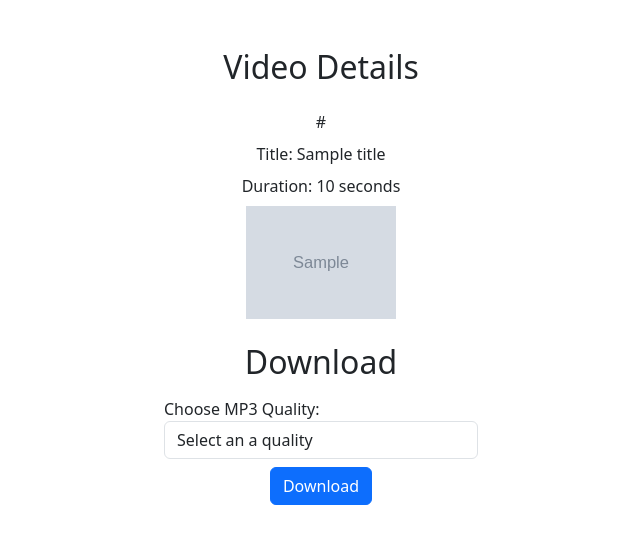
After one commit to abdullah72005/Ultimate_Toolbox, a Flask app: template templates/ytDownload.html in a window 1280 px wide. The commit adds this page. Shown: the top 544 px of the page, without its empty margins (319-959 px from the left). Run offline with Flask 3, Linux system fonts and the light colour scheme; the template is opened without the code that fills it: most values are stand-ins (such as "Sample title", 1, 10 or a date in 2020); grey boxes marked "Sample" are stand-in pictures; parts of the project's set-up code (start-up, migrations or seed data) failed here and were passed over; some libraries are stand-ins or nearby versions.

Commit message:
Finished youtube URL to MP3 Fixes #18
Added Error handling and fixed the HTML

```diff
--- a/app.py
+++ b/app.py
@@ -2,16 +2,18 @@ import os
 import magic
 
 
-from flask import Flask, redirect, render_template, request, send_file
+from flask import Flask, redirect, render_template, request, send_file, session
 from flask_session import Session
 from werkzeug.utils import secure_filename
 from werkzeug.exceptions import RequestEntityTooLarge
+from pytube.exceptions import AgeRestrictedError, VideoUnavailable, RegexMatchError, VideoRegionBlocked
 
 
 
 
 from helpers.functions import apology, deleteFiles
 from helpers.convertion import convIMAGE, getOutputChoices, convert_audio, convert_csv, pdf2word, txt2word, txt2pdf, word2txt, pdf2txt, word2pdf
+from helpers.yt import print_audio_streams, download_audio, get_video_info
 
 
 app = Flask(__name__)
@@ -79,7 +81,6 @@ def upload():
                 ))
 
                 extension: str = magic.from_file(app.config['UPLOAD_DIRECTORY'] + secure_filename(file.filename), mime=True)
-                print(extension)
 
                 # Check if the file extension is in the allowed extensions set
                 if extension not in app.config['ALLOWED_EXTENSIONS']:
@@ -185,13 +186,78 @@ def con():
 @app.route('/yt-to-mp3', methods=["GET", "POST"])
 def url():
     if request.method == "POST":
-        print()
+        try:
+            # Retrieve YouTube URL from the form and store it in the session
+            youtube_url = request.form['url']
+            session['url'] = youtube_url
+
+            # Get video information and store title in the session
+            title, thumbnail_url, duration = get_video_info(youtube_url)
+            session['title'] = title
+
+            # Get audio streams and store in the session
+            audio_streams = print_audio_streams(youtube_url)
+            session["audio_streams"] = audio_streams
+
+            # Render template with video information
+            return render_template('ytDownload.html', youtube_url=url, title=title, duration=duration, thumbnail_url=thumbnail_url, audio_streams=audio_streams)
+
+        #Handle the exceptions
+        except AgeRestrictedError as e:
+            session['error_message'] = "Error: This video is age-restricted."
+            return render_template('ytcon.html', error_message=session['error_message'])
+
+        except VideoRegionBlocked as e:
+            session['error_message'] = "Error: This video is region blocked"
+            return render_template('ytcon.html', error_message=session['error_message'])
+
+        except VideoUnavailable as e:
+            session['error_message'] = "Error: This video is unavailable."
+            return render_template('ytcon.html', error_message=session['error_message'])
+
+        except RegexMatchError as e:
+            session['error_message'] = "Error: Please input a correct youtube URL"
+            return render_template('ytcon.html', error_message=session['error_message'])
+
+        except Exception as e:
+            session['error_message'] = "Error: An unexpected error has happened"
+            return render_template('ytcon.html', error_message=session['error_message'])
+
+
     else:
         return render_template("ytcon.html")
 
+@app.route('/mp3-download', methods=["GET", "POST"])
+def download():
+    if request.method == "POST":
+        # Retrieve YouTube URL from the session
+        youtube_url = session.get('url', None)
 
+        # Retrieve audio streams from the session
+        audio_streams = session.get("audio_streams", None)
 
+        # Counter for the selected audio stream
+        i = 0
 
+        # Retrieve selected audio quality from the form
+        quality = request.form.get('quality')
+
+        # Find the index of the selected audio stream
+        for audio_stream in audio_streams:
+            if quality == str(audio_stream):
+                break
+            i += 1
+
+        # Retrieve video title from the session
+        title = session.get('title', None)
+
+        # Download audio and return the file path
+        audio_url = download_audio(youtube_url, i, title)
+
+        # Return the audio file
+        return audio_url
+    else:
+        return render_template("ytcon.html")
 
 if __name__ == '__main__':
     deleteFiles(app.config['UPLOAD_DIRECTORY'])
--- a/helpers/yt-to-mp3.py
+++ /dev/null
@@ -1,4 +0,0 @@
-import subprocess
-import youtube_dl
-
-def yt2mp3():
--- a/requirements.txt
+++ b/requirements.txt
@@ -12,4 +12,4 @@ pyarrow
 openpyxl
 reportlab
 PyMuPDF
-youtube_dl
+pytube
--- a/templates/index.html
+++ b/templates/index.html
@@ -7,5 +7,5 @@
 {% block main %}
     <h1>haiaiiaiaiaiaiiaiaiaiaiaiai</h1>
     <a href="/upload">Go to Conversion</a>
-    <a href="/url">Go to URL to mp3</a>
+    <a href="/yt-to-mp3">Go to URL to mp3</a>
 {% endblock %}
--- /dev/null
+++ b/templates/ytDownload.html
@@ -0,0 +1,28 @@
+{% extends "layout.html" %}
+
+{% block title %}
+    Download
+{% endblock %}
+
+{% block main %}
+<div class="container mt-5">
+    <form action="/mp3-download" method="post" class="d-flex flex-column align-items-center">
+        <h2 class="mb-4">Video Details</h2>
+        <p class="mb-2" name="url">{{ url }}</p>
+        <p class="mb-2">Title: {{ title }}</p>
+        <p class="mb-2">Duration: {{ duration }} seconds</p>
+        <img src="{{ thumbnail_url }}" alt="Video Thumbnail" class="img-fluid mb-4" style="max-width: 150px; height: auto;">
+        <h2 class="mb-3">Download</h2>
+        <div class="form-group">
+            <label for="quality">Choose MP3 Quality:</label>
+            <select class="form-control" name="quality" required>
+                <option selected disabled>Select an a <audio src=""></audio> quality</option>
+                {% for as in audio_streams %}
+                    <option value="{{ as }}" >Bitrate: {{ as.abr }}, File Size: {{ "%0.2f" | format(as.filesize / (1024 * 1024) | float) }} MB</option>
+                {% endfor %}
+            </select>
+        </div>
+        <button type="submit" class="btn btn-primary mt-2" name="button" value="Download">Download</button>
+    </form>
+</div>
+{% endblock %}
```
Also changed, not shown: helpers/yt.py (added, +38 -0 lines), templates/ytcon.html (+10 -2 lines), 2 other files.
